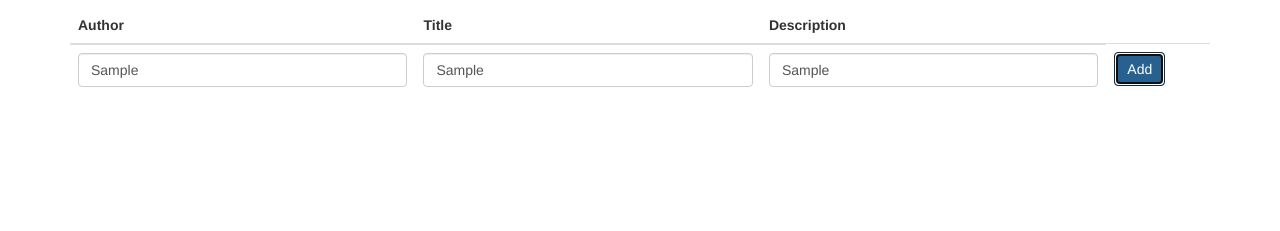
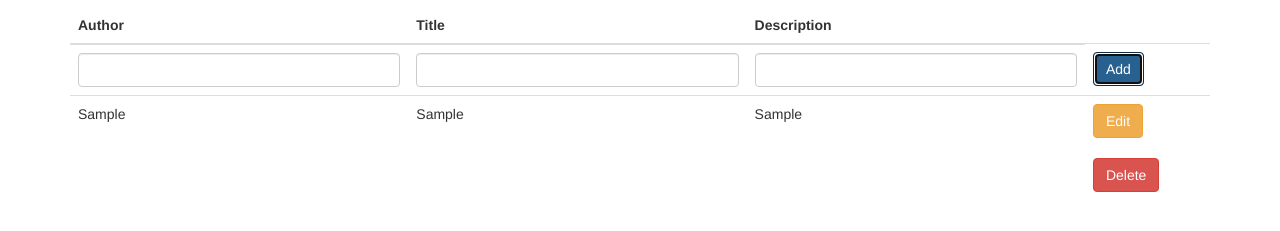
Before and after one commit to KiranRiddle7/The-Very-Secret-Diary, a plain HTML site: page index.html in a window 1280 px wide. Both pictures are taken after typing "Sample", "Sample", "Sample" into the empty fields and a click on the button "Add". Shown: the part 63-294 px from the top of the page. Drawn offline with Linux system fonts and the light colour scheme.

Commit message:
Adding Notes Success

```diff
--- a/index.html
+++ b/index.html
@@ -23,7 +23,7 @@
 			<td><input class="form-control author-input"></td>
 			<td><input class="form-control title-input"></td>
 			<td><input class="form-control description-input"></td>
-			<td><button class="btn btn-primary" add-note>Add</button></td>
+			<td><button class="btn btn-primary add-note">Add</button></td>
 		</tr>
 	</thead>
 	<tbody class="notes-list"></tbody>
@@ -34,7 +34,7 @@
 	<td><span class="author"><%= author %></span></td>
 	<td><span class="title"><%= title %></span></td>
 	<td><span class="description"><%= description %></span></td>
-	<td><button class="btn btn-warning edit-notes">Edit</button>
+	<td><button class="btn btn-warning edit-notes">Edit</button> <br> <br>
 	<button class="btn btn-danger delete-notes">Delete</button></td>
 
 </script>
--- a/js/script.js
+++ b/js/script.js
@@ -14,7 +14,7 @@ var Blog = Backbone.Model.extend({
 var Blogs = Backbone.Collection.extend({});
 
 // instantiate two blogs
-
+/*
 var blog1 = new Blog({
 	author: 'Kiran',
 	title: 'Test',
@@ -26,10 +26,11 @@ var blog2 = new Blog({
 	 title: 'Test2',
 	 description: 'World'
 });
+*/
 
 // instantiate a Collection
 
-var blogs = new Blogs([blog1,blog2]);
+var blogs = new Blogs([]);
 
 // Backbone View for one blog
 
@@ -43,6 +44,7 @@ var BlogView = Backbone.View.extend({
 
  render: function () {
  	this.$el.html(this.template(this.model.toJSON()));
+ 	return this;
  }
 
 });
@@ -54,18 +56,33 @@ var BlogsView = Backbone.View.extend({
 model: blogs,
 el: $('.notes-list'),
 initialize: function() {
-	this.model.on('add', this.render(), this);
+	this.model.on('add', this.render, this);
 },
 
-render: function () {
-
-	var self = this;
-	this.el.html('');
-
-	_each(this.model.toArray(), function(blog) {
-
-     self.el.append((new BlogsView({model: blog})).render().$el);
-	});
-}
+render: function() {
+		var self = this;
+		this.$el.html('');
+		_.each(this.model.toArray(), function(blog) {
+			self.$el.append((new BlogView({model: blog})).render().$el);
+		});
+		return this;
+	}
 
 });
+
+var blogsView = new BlogsView();
+
+$(document).ready(function() {
+	$('.add-note').on('click', function() {
+		var blog = new Blog({
+			author: $('.author-input').val(),
+			title: $('.title-input').val(),
+			description: $('.description-input').val()
+		});
+		$('.author-input').val('');
+		$('.title-input').val('');
+		$('.description-input').val('');
+		console.log(blog.toJSON());
+		blogs.add(blog);
+	})
+})
```
